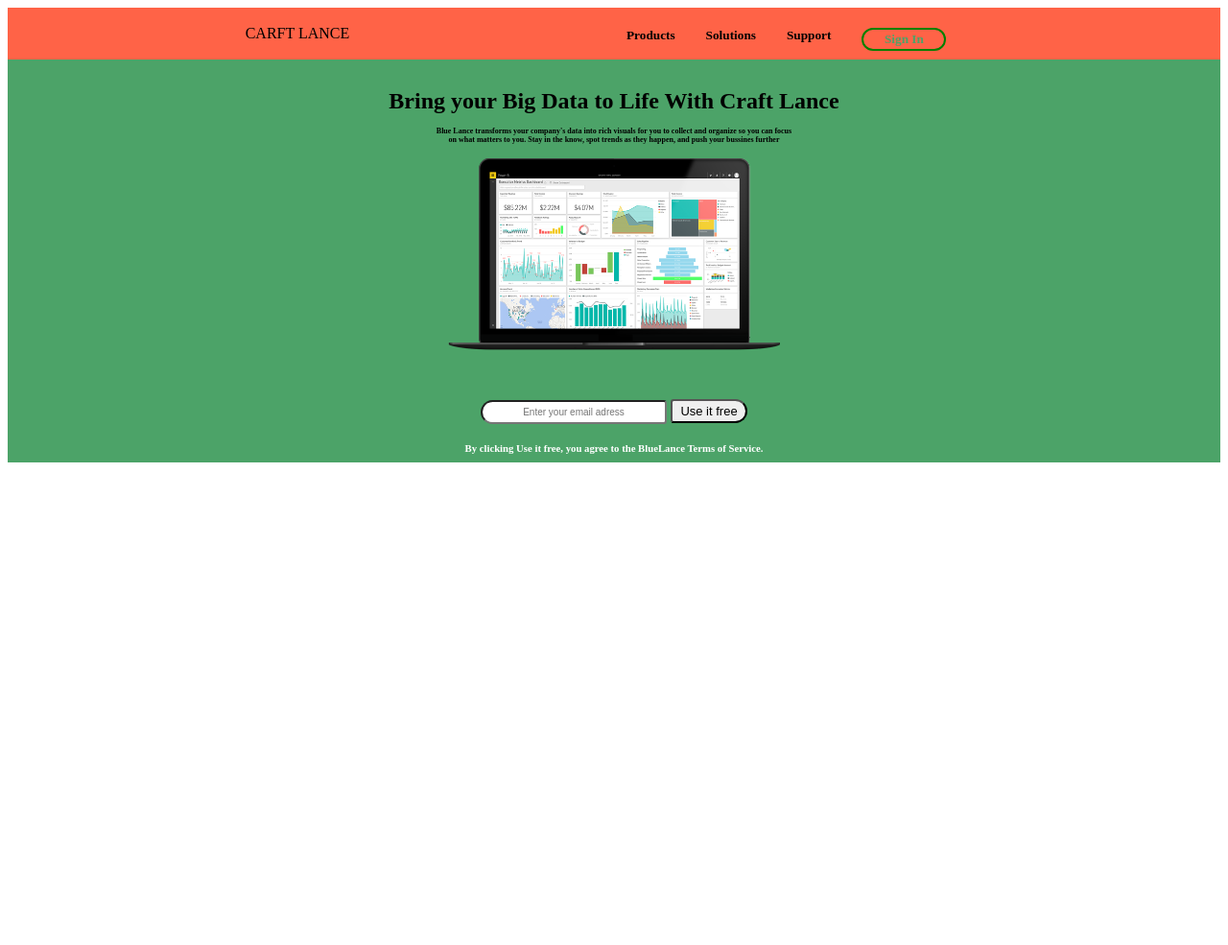
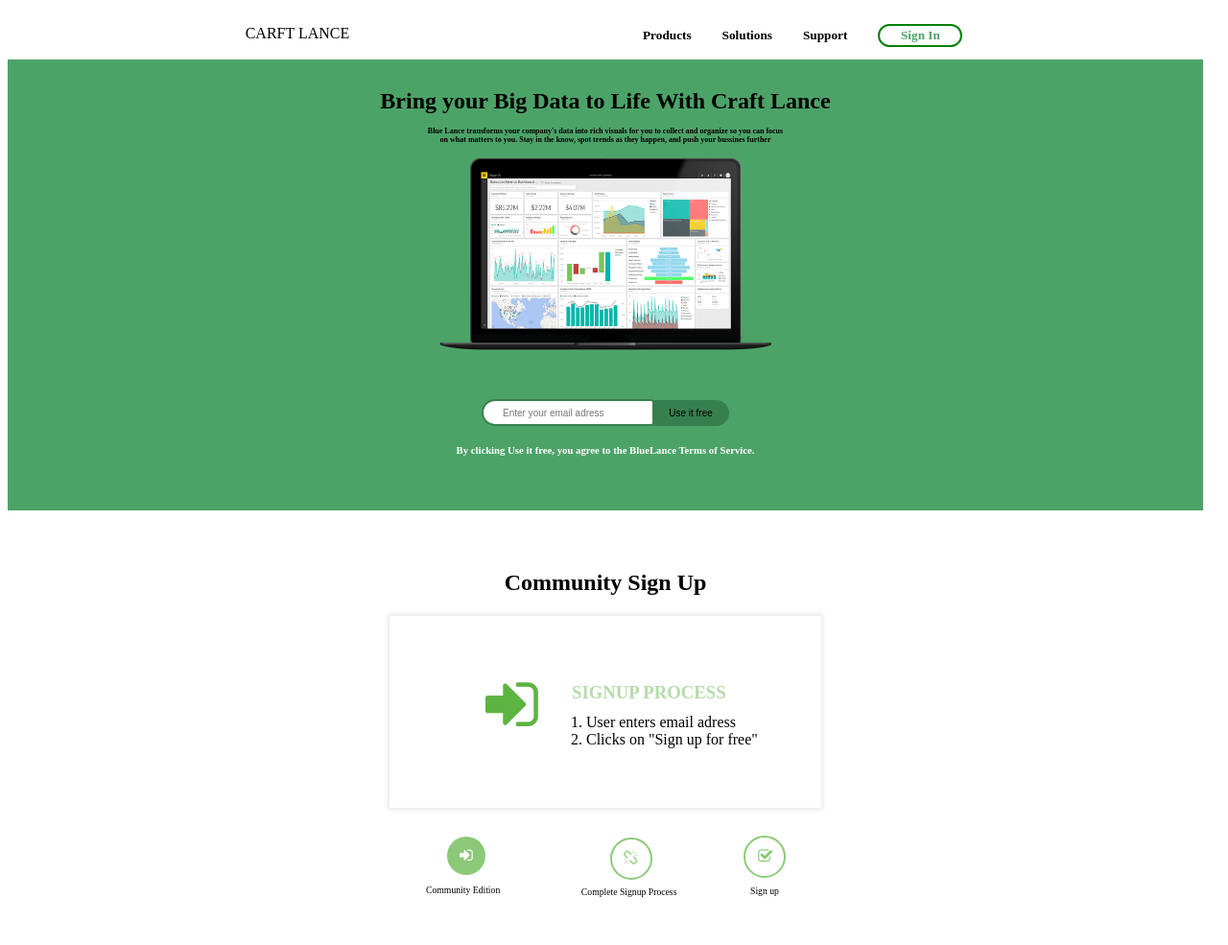
Before and after one commit to Ritix/Css-uzduotis-2, a plain HTML site: page index.html in a window 1280 px wide. Shown: the whole page at 96% size. Before the commit the page ends 800 px from the top, so only its background shows below. Drawn offline with Linux system fonts and the light colour scheme.

Commit message:
Paskutinis komitas

```diff
--- a/css/style.css
+++ b/css/style.css
@@ -4,15 +4,15 @@
 .header-left{
     width: 600px;
     height: 50px;
-    background-color: tomato;
+    background-color: white;
     padding: 2px;
     text-align: center;
     float: left;
 }
 .header-right{
-    width: 656px;
+    width: 639px;
     height: 50px;
-    background-color: tomato;
+    background-color: white;
     padding: 2px;
     float: right;
 }
@@ -42,11 +42,13 @@ li a {
     border-radius: 50px;
     padding: 2px;
     width: 80px;
+    top: -4px;
+    position: relative;
 }
 
 .main-content{
-    width: 1264px;
-    height: 420px;
+    width: 1246px;
+    height: 470px;
     background-color: #4CA368;
     text-align: center;
 }
@@ -75,22 +77,173 @@ li a {
     line-height: 0px;
 }
 .email-adress{
-    color: white;
     border-radius: 50px;
-    padding: 5px;
+    padding: 6.5px;
     width: 180px;
     border-bottom-left-radius: 200px;
     border-top-left-radius: 200px;
     font-size: 10px;
-    text-align: inherit;
+    padding-left: 20px;
+    box-sizing: border-box;
+    border-color: #37804E;
+    border-style: solid;
 }
 .use-it-free{
     text-align: center;
     border-radius: 50px;
-    padding: 3px;
+    padding: 6px;
     width: 80px;
     border-bottom-right-radius: 200px;
     border-top-right-radius: 200px;
-    font-size: 13px;
+    font-size: 10px;
+    margin-left: -6px;
+    box-sizing: border-box;
+    background-color: #37804E;
+    border-color: #37804E;
+    border-style: solid;
+}
 
+.footer{
+    height: 450px;
+    width: 1246px;
 }
+
+.text-3{
+    text-align: center;
+    margin-top: 0px;
+    height: 40px;
+    line-height: 150px;
+    padding: 50px;
+    padding-top: 0px;
+}
+
+.container{
+    margin: auto;
+    background-color: white;
+    width: 450px;
+    height: 200px;
+    -webkit-box-shadow: 0px 0px 5px 2px #E8E8E8;
+    -moz-box-shadow: 0px 0px 5px 2px #E8E8E8);
+    box-shadow: 0px 0px 5px 2px #E8E8E8);
+}
+
+.header2{
+    height: 183px;
+    width: 40%;
+    float: left;
+}
+
+.sign-in{
+    position: absolute;
+    padding-left: 100px;
+    padding-top: 60px;
+}
+.header3{
+    height: 183px;
+    width: 60%;
+    float: right;
+    margin-top: 50px;
+    margin-left: 0px;
+    margin-right: -10px;
+    position: static;
+}
+
+.header4{
+    color: #B4DCA8;
+}
+.sign-up{
+    margin-left: -25px;
+    margin-top: -7px;
+}
+
+.footer-back{
+    width: 450px;
+    height: 100px;
+    margin: auto;
+    position: relative;
+}
+.community-edition{
+    width: 33.3%;
+    height: 100px;
+    float: left;
+}
+
+.complete-sign-up-process{
+    width: 33.3%;
+    height: 100px;
+    float: left;
+    margin-top: -31px;
+    margin-left: -100px;
+}
+.sign-up-icon{
+    background-color: yellow;
+    width: 33.3%;
+    height: 100px;
+    float: right;
+    margin-top: -31px;
+}
+
+.circle1{
+    height: 40px;
+    width: 40px;
+    border-radius: 50%;
+    background-color: #8BC978;
+    margin-left: 40%;
+    margin-top: 20%;
+}
+.icon1{
+    position: absolute;
+    width: 25px;
+    height: 25px;
+    margin-top: 2.4%;
+    margin-left: 2.9%;
+}
+.circle2{
+    height: 40px;
+    width: 40px;
+    border-radius: 50%;
+    position: absolute;
+    margin-left: 40%;
+    margin-top: 6.5%;
+    border: 2px solid #8BC978;
+}
+.icon2{
+    position: absolute;
+    width: 25px;
+    height: 25px;
+    margin-top: 28%;
+    margin-left: 30%;
+}
+.text5{
+    font-size: 9.7px;
+    margin-left: 38px;
+    margin-top: 10px;
+}
+.text6{
+    font-size: 9.7px;
+    margin-left: 150px;
+    margin-top: 80px;
+    position: absolute;
+}
+
+.circle3{
+    height: 40px;
+    width: 40px;
+    border-radius: 50%;
+    position: absolute;
+    margin-left: 82%;
+    margin-top: 6.5%;
+    border: 2px solid #8BC978;
+}
+.icon3{
+    position: absolute;
+    width: 25px;
+    height: 25px;
+    margin-top: 28%;
+    margin-left: 33%;
+}
+.text7{
+    font-size: 9.7px;
+    margin-left: 5px;
+    margin-top: 50px;
+}
--- a/index.html
+++ b/index.html
@@ -4,6 +4,9 @@
     <meta charset="UTF-8">
     <title>5 uzduotis</title>
     <link href="css/style.css" type="text/css" rel="stylesheet">
+    <link href="https://maxcdn.bootstrapcdn.com/font-awesome/4.7.0/css/font-awesome.min.css"
+          rel="stylesheet" integrity="sha384-wvfXpqpZZVQGK6TAh5PVlGOfQNHSoD2xbE+QkPxCAFlNEevoEH3Sl0sibVcOQVnN"
+          crossorigin="anonymous">
 </head>
 <body>
     <div class="header-left">
@@ -36,6 +39,54 @@
                 </form>
             </div>
         </div>
+        <div class="footer">
+                <h2 class="text-3">Community Sign Up</h2>
+            <div class="container">
+                <div class="header2">
+                    <span class="sign-in"><i class="fa fa-sign-in fa-4x" aria-hidden="true" style="color: #5DB442"></i>
+                    </span>
+                </div>
+                <div class="header3">
+                    <h3 class="header4">SIGNUP PROCESS</h3>
+                    <ol class="sign-up">
+                        <li>User enters email adress</li>
+                        <li>Clicks on "Sign up for free"</li>
+                    </ol>
+                </div>
+            </div>
+            <div class="footer-back">
+                <div class="community-edition">
+                    <div class="circle1">
+                        <span class="icon1">
+                            <i class="fa fa-sign-in fa-1x" aria-hidden="true" style="color: #ffffff"></i>
+                        </span>
+                    </div>
+                    <div>
+                        <p class="text5">Community Edition</p>
+                    </div>
+                </div>
+                <div class="complete-sign-up-process">
+                    <div class="circle2">
+                        <span class="icon2">
+                            <i class="fa fa-chain-broken" aria-hidden="true" style="color: #A5D596"></i>
+                        </span>
+                    </div>
+                    <div>
+                        <p class="text6">Complete Signup Process</p>
+                    </div>
+                </div>
+                <div class="Sign-up5">
+                    <div class="circle3">
+                        <span class="icon3">
+                            <i class="fa fa-check-square-o" aria-hidden="true" style="color: #88C874"></i>
+                        </span>
+                        <div>
+                            <p class="text7">Sign up</p>
+                        </div>
+                    </div>
+                </div>
+            </div>
+        </div>
     </div>
 </body>
 </html>
```
